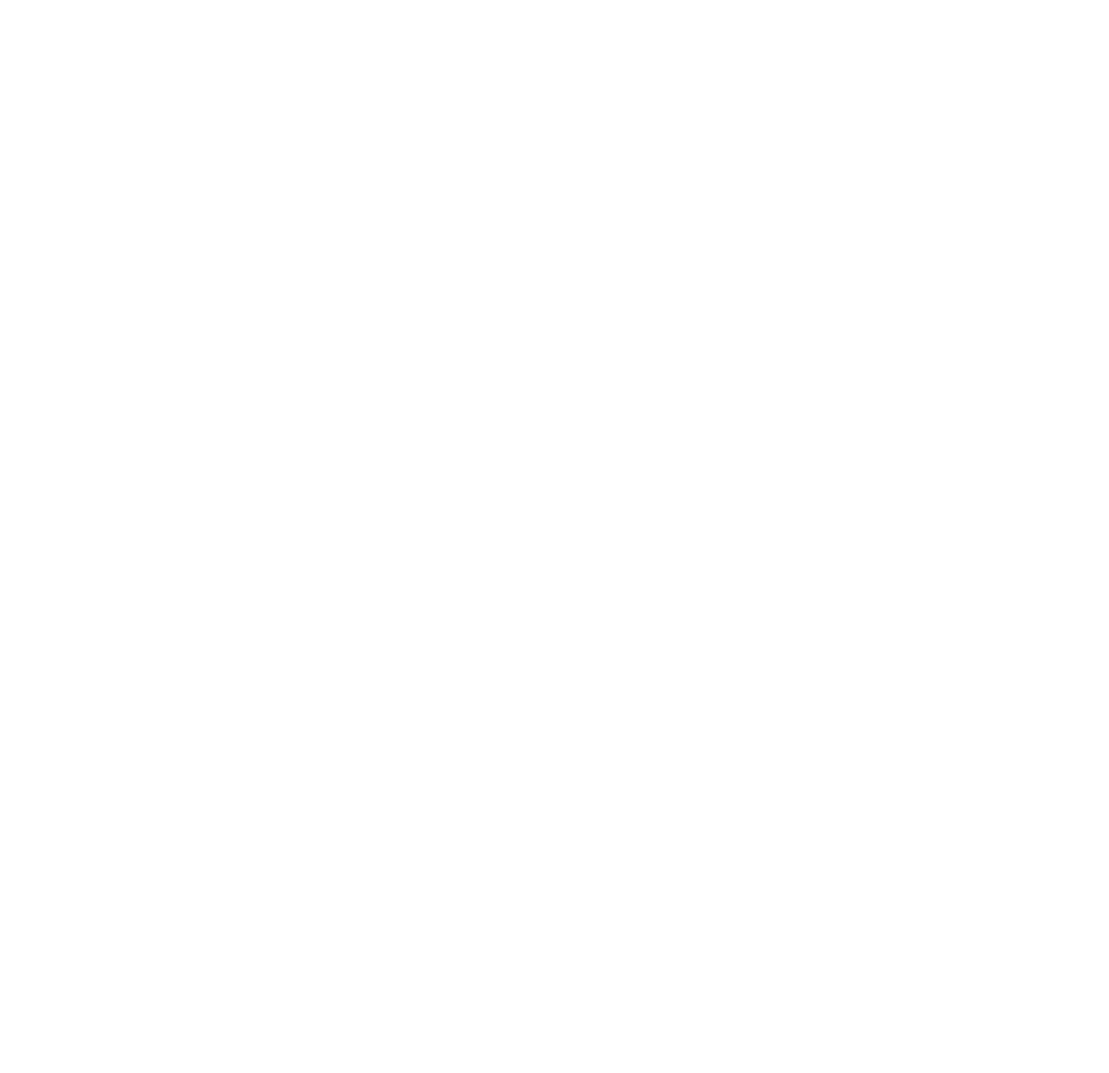
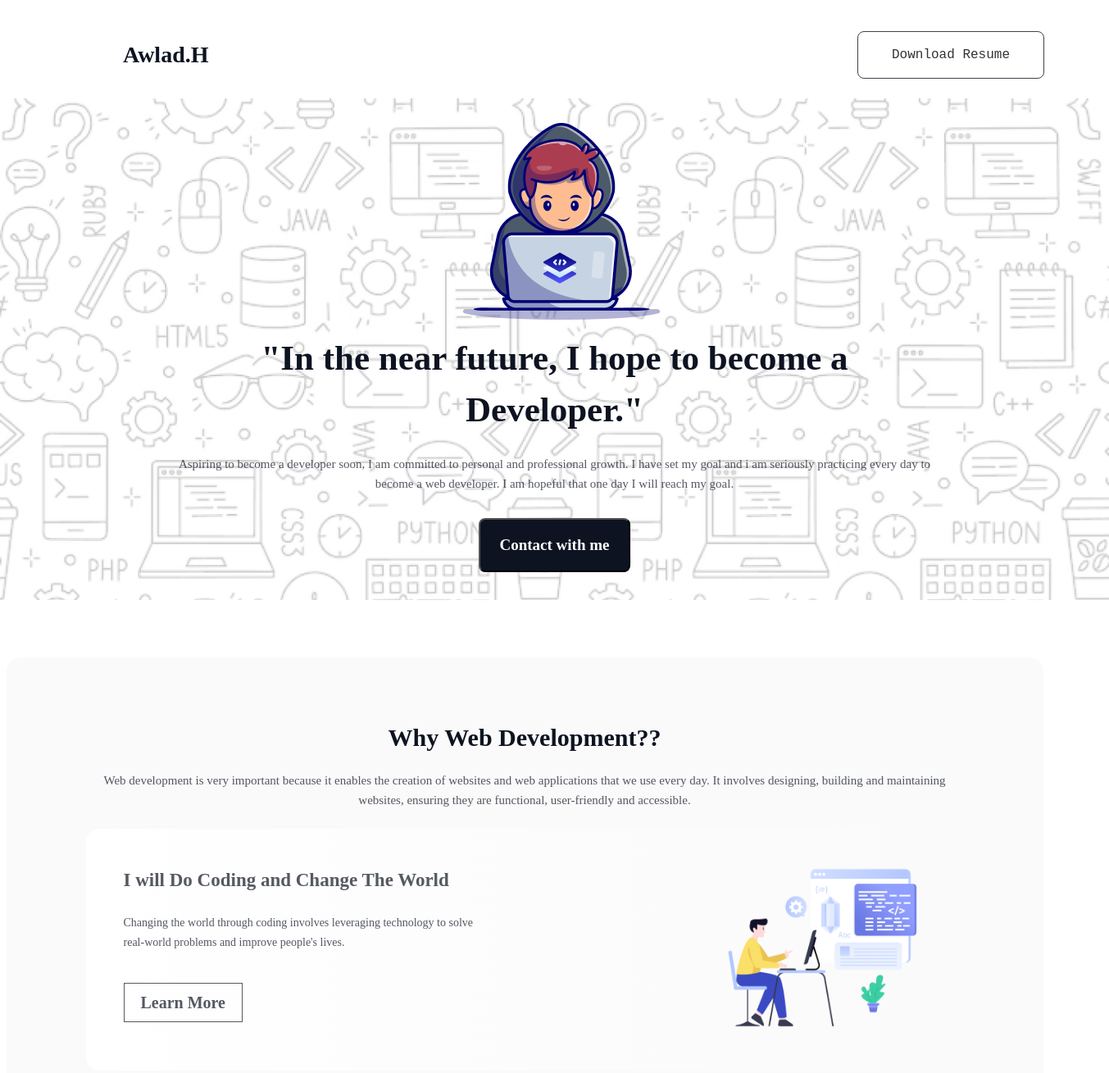
Before and after one commit to SohagTalukder18/first-assingment, a plain HTML site: page index.html in a window 1280 px wide. Shown: the top 1309 px of the page at 82% size, 1353 px wide, since content can reach past the window. Before the commit the page ends 800 px from the top, so only its background shows below. Drawn offline with Linux system fonts and the light colour scheme; a web font is replaced by a local one.

Commit message:
added hero and web develop section

```diff
--- a/index.html
+++ b/index.html
@@ -4,14 +4,73 @@
     <meta charset="UTF-8">
     <meta name="viewport" content="width=device-width, initial-scale=1.0">
     <title>First Website</title>
+    <link rel="stylesheet" href="styles/style.css">
 </head>
 <body>
-    <header>
+    <header class="header">
+        <div class="navbar">
+            <p class="nam">Awlad.H</p>
+            <a href="" class="btn">Download Resume</a>
+        </div>
 
+        <section class="hero-bg">
+            <div class="hero-container">
+                <div class="hero-img">
+                    <img src="assets/Group.png" alt="">
+                </div>
+                <h1>"In the near future, I hope to become a Developer."</h1>
+                <p>Aspiring to become a developer soon, I am committed to personal and professional growth. I have set my goal and i am seriously practicing every day to become a web developer. I am hopeful that one day I will reach my goal.</p>
+                <div class="hero-btn">
+                    <button>Contact with me</button>
+                </div>
+
+            </div>
+        </section>
     </header>
 
     <main>
+        <div class="web-dev-container">
+            <div class="web-dev">
+                <h1>Why Web Development??</h1>
+                <p>Web development is very important because it enables the creation of websites and web applications that we use every day. It involves designing, building and maintaining websites, ensuring they are functional, user-friendly and accessible.</p>
+                <div class="web-dev-contant">
+                    <div class="web-dev-contant-text">
+                        <h5>I will Do Coding and Change The World</h5>
+                        <p>Changing the world through coding involves leveraging technology to solve real-world problems and improve people's lives.</p>
+                        <a href="">Learn More</a>
+                    </div>
+                    <div class="web-dev-contant-img">
+                        <img src="assets/Layer_1.png" alt="">
+                    </div>
+                </div>
 
+                <div class="web-dev-contant web-dev-contant-2">
+                    <div class="web-dev-contant-img">
+                        <img src="assets/Layer_1.png" alt="">
+                    </div>
+
+                    <div class="web-dev-contant-text">
+                        <h5>I will Do Coding and Change The World</h5>
+                        <p>Changing the world through coding involves leveraging technology to solve real-world problems and improve people's lives.</p>
+                        <a href="">Learn More</a>
+                    </div>
+
+                </div>
+
+                <div class="web-dev-contant">
+                    <div class="web-dev-contant-text">
+                        <h5>I will Do Coding and Change The World</h5>
+                        <p>Changing the world through coding involves leveraging technology to solve real-world problems and improve people's lives.</p>
+                        <a href="">Learn More</a>
+                    </div>
+                    <div class="web-dev-contant-img">
+                        <img src="assets/Layer_1.png" alt="">
+                    </div>
+                </div>
+
+            </div>
+
+        </div>
     </main>
 
     <footer>
--- a/styles/style.css
+++ b/styles/style.css
@@ -0,0 +1,233 @@
+@import url('https://fonts.googleapis.com/css2?family=Azeret+Mono:ital,wght@0,100..900;1,100..900&display=swap');
+
+
+* {
+    margin: 0;
+    padding: 0;
+}
+body{
+    font-family: "Azeret Mono", monospace;
+}
+
+.navbar {
+    display: flex;
+    justify-content: space-between;
+}
+
+.navbar .nam {
+
+    position: absolute;
+    width: 114px;
+    height: 34px;
+    left: 150px;
+    top: 50px;
+
+    color: rgb(13, 19, 33);
+    font-family: Azeret Mono;
+    font-size: 28px;
+    font-weight: 800;
+    line-height: 33px;
+    letter-spacing: 0%;
+    text-align: left;
+}
+
+.navbar .btn {
+
+    text-decoration: none;
+    position: absolute;
+    width: 228px;
+    height: 58px;
+    left: 1046px;
+    top: 38px;
+    color: black;
+    display: flex;
+    flex-direction: row;
+    justify-content: center;
+    align-items: center;
+    padding: 17px 24px 17px 24px;
+
+    box-sizing: border-box;
+    border: 1px solid rgb(13, 19, 33);
+    border-radius: 8px;
+    opacity: 0.8;
+}
+
+.hero-bg {
+    background-image: url(../assets/Hero-bg.png);
+    background-size: cover;
+    background-position: center;
+    width: 1353px;
+    height: 612px;
+    margin-top: 120px;
+
+}
+
+.hero-bg .hero-container {
+    width: 938px;
+    height: 547px;
+    margin: 0 auto;
+
+
+}
+
+.hero-bg .hero-container .hero-img {
+    width: 225px;
+    height: 225px;
+    margin: 0 auto;
+    padding-top: 30px;
+
+}
+
+
+.hero-bg .hero-container h1 {
+    margin-top: 30px;
+    color: rgb(13, 19, 33);
+    font-family: Azeret Mono;
+    font-size: 43px;
+    font-weight: 800;
+    line-height: 63px;
+    letter-spacing: 0%;
+    text-align: center;
+}
+
+.hero-bg .hero-container p {
+    color: rgb(13, 19, 33);
+    font-family: Azeret Mono;
+    font-size: 15px;
+    font-weight: 400;
+    line-height: 24px;
+    letter-spacing: 0%;
+    text-align: center;
+    margin-top: 23px;
+    opacity: 0.7;
+}
+
+.hero-bg .hero-container .hero-btn {
+
+    text-align: center;
+    margin-top: 30px;
+    display: block;
+}
+
+.hero-bg .hero-container .hero-btn button {
+    color: rgb(255, 255, 255);
+    font-family: Azeret Mono;
+    font-size: 19px;
+    font-weight: 600;
+    line-height: 22px;
+    letter-spacing: 0%;
+    border-radius: 8px;
+    background: rgb(13, 19, 33);
+    padding: 20px 23px 20px 23px;
+    outline: none;
+
+
+}
+
+/* ------------------- */
+
+.web-dev-container {
+    width: 1071px;
+    margin: 70px auto;
+    padding: 80px 97px 80px 97px;
+    border-radius: 16px;
+    background: rgba(13, 19, 33, 0.02);
+}
+
+.web-dev-container .web-dev h1 {
+    color: rgb(13, 19, 33);
+    font-family: Azeret Mono;
+    font-size: 30px;
+    font-weight: 800;
+    line-height: 35px;
+    letter-spacing: 0%;
+    text-align: center;
+}
+
+.web-dev-container .web-dev p {
+    color: rgb(13, 19, 33);
+    font-family: Azeret Mono;
+    font-size: 15px;
+    font-weight: 400;
+    line-height: 24px;
+    letter-spacing: 0%;
+    text-align: center;
+    opacity: 0.7;
+    margin: 23px 0;
+}
+
+.web-dev-contant {
+    display: flex;
+    justify-content: space-between;
+    padding: 46px;
+    border-radius: 16px;
+    background: linear-gradient(90.00deg, rgb(255, 255, 255), rgba(255, 255, 255, 0) 100%);
+    margin: 20px 0px;
+}
+
+.web-dev-contant-text {
+    width: 448px;
+
+}
+
+.web-dev-contant .web-dev-contant-text h5 {
+    color: rgba(13, 19, 33, 0.7);
+    font-family: Azeret Mono;
+    font-size: 23px;
+    font-weight: 700;
+    line-height: 34px;
+    letter-spacing: 0%;
+    text-align: left;
+}
+
+.web-dev-contant .web-dev-contant-text p {
+    color: rgb(13, 19, 33);
+    font-family: Azeret Mono;
+    font-size: 14px;
+    font-weight: 400;
+    line-height: 24px;
+    letter-spacing: 0%;
+    text-align: left;
+    margin-bottom: 50px;
+    opacity: 0.7;
+}
+
+.web-dev-contant .web-dev-contant-text a {
+    text-decoration: none;
+
+    border: 1px solid rgb(13, 19, 33);
+    opacity: 0.7;
+    padding: 12px 20px 12px 20px;
+
+    color: rgb(13, 19, 33);
+    font-family: Azeret Mono;
+    font-size: 20px;
+    font-weight: 600;
+
+    text-align: center;
+
+}
+
+.web-dev-contant-img {
+    width: 243px;
+    height: 203px;
+}
+
+.web-dev-contant-img img {
+    width: 100%;
+}
+
+.web-dev-contant-2 {
+    display: flex;
+    justify-content: stretch;
+    padding: 46px;
+}
+
+.web-dev-contant-2 .web-dev-contant-img {
+    padding-right: 100px;
+    padding-bottom: 50px;
+}
+
+.web-dev-contant-2 .web-dev-contant-img img {
+    width: 215px;
+}
```
Also changed, not shown: assets/Group 3.png (added), assets/Group 4.png (added), assets/Group.png (added), assets/Hero-bg.png (added), assets/Layer_1.png (added), assets/css.png (added), assets/facebook.png (added), assets/github.png (added), assets/handshake.jpg (added), assets/html.png (added), assets/js.png (added), assets/linkedin-icon 1.png (added), assets/mongodb.png (added), assets/nodejs.png (added), 1 more files.
